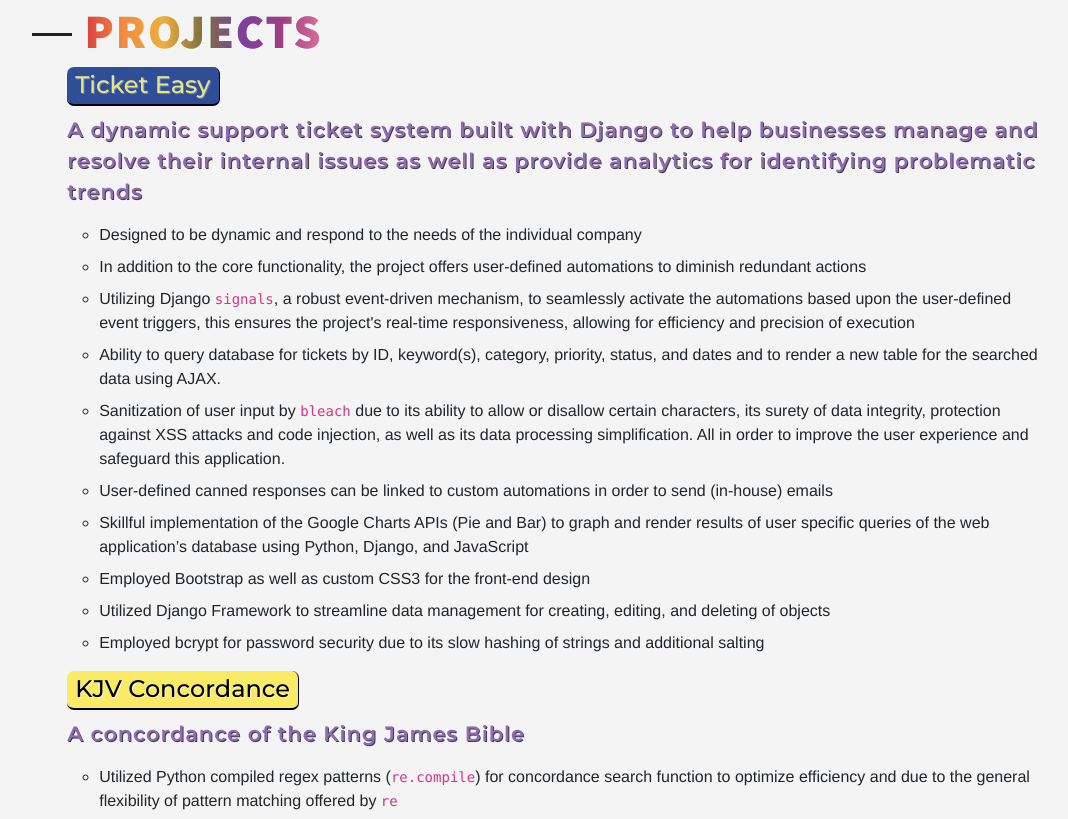
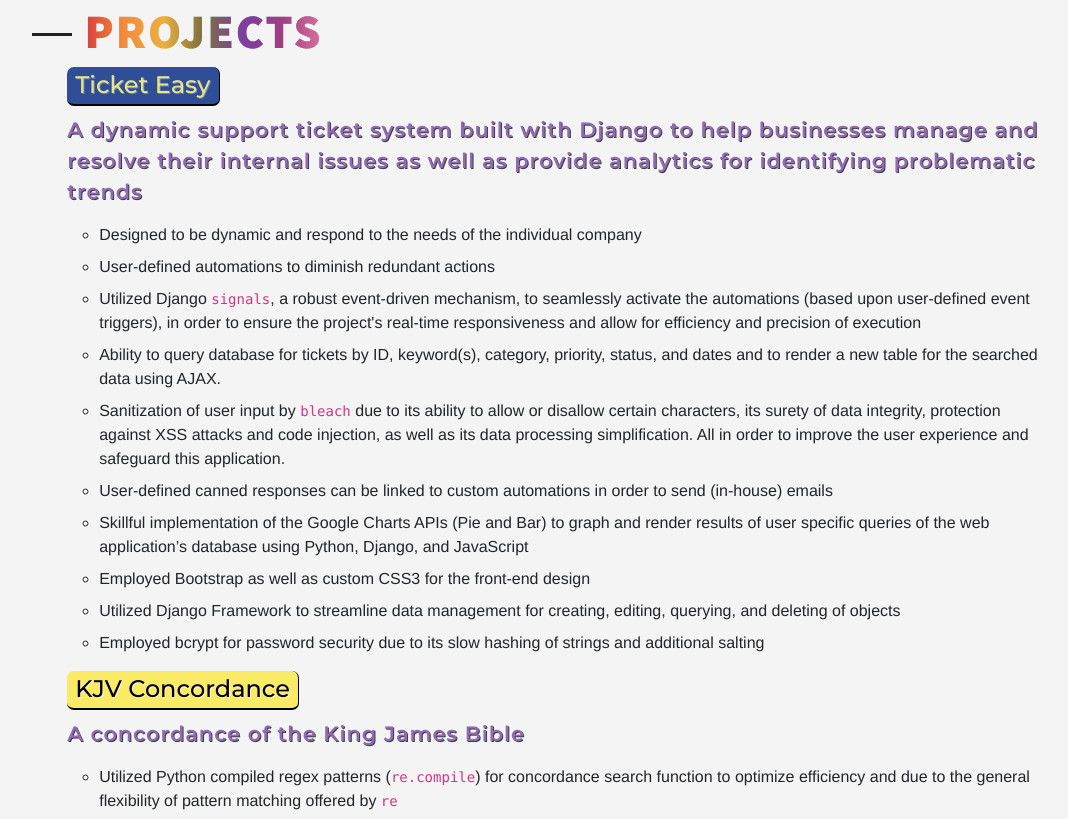
Before and after one commit to MatthewDSummers/My-Portfolio, a Django app: page /resume in a window 1280 px wide. Shown: the part 831-1650 px from the top of the page, without its empty margins (80-1148 px from the left). Run offline with Django 4.2, Linux system fonts and the light colour scheme.

Commit message:
cleaned up resume text

```diff
--- a/portfolio_site/templates/resume.html
+++ b/portfolio_site/templates/resume.html
@@ -28,8 +28,8 @@
             </p>
             <ul class="ul-styled">
                 <li>Designed to be dynamic and respond to the needs of the individual company</li>
-                <li>In addition to the core functionality, the project offers user-defined automations to diminish redundant actions</li>
-                <li>Utilizing Django <code>signals</code>, a robust event-driven mechanism, to seamlessly activate the automations based upon the user-defined event triggers, this ensures the project's real-time responsiveness, allowing for efficiency and precision of execution</li>
+                <li>User-defined automations to diminish redundant actions</li>
+                <li>Utilized Django <code>signals</code>, a robust event-driven mechanism, to seamlessly activate the automations (based upon user-defined event triggers), in order to ensure the project's real-time responsiveness and allow for efficiency and precision of execution</li>
                 <li>Ability to query database for tickets by ID, keyword(s), category, priority, status, and dates
                     and to render a new table for the searched data using AJAX.
                 </li>
@@ -39,7 +39,7 @@
                 <li>User-defined canned responses can be linked to custom automations in order to send (in-house) emails</li>
                 <li>Skillful implementation of the Google Charts APIs (Pie and Bar) to graph and render results of user specific queries of the web application’s database using Python, Django, and JavaScript</li>
                 <li>Employed Bootstrap as well as custom CSS3 for the front-end design</li>
-                <li>Utilized Django Framework to streamline data management for creating, editing, and deleting of objects</li>
+                <li>Utilized Django Framework to streamline data management for creating, editing, querying, and deleting of objects</li>
                 <li>Employed bcrypt for password security due to its slow hashing of strings and additional salting</li>
             </ul>
         </section>
```
